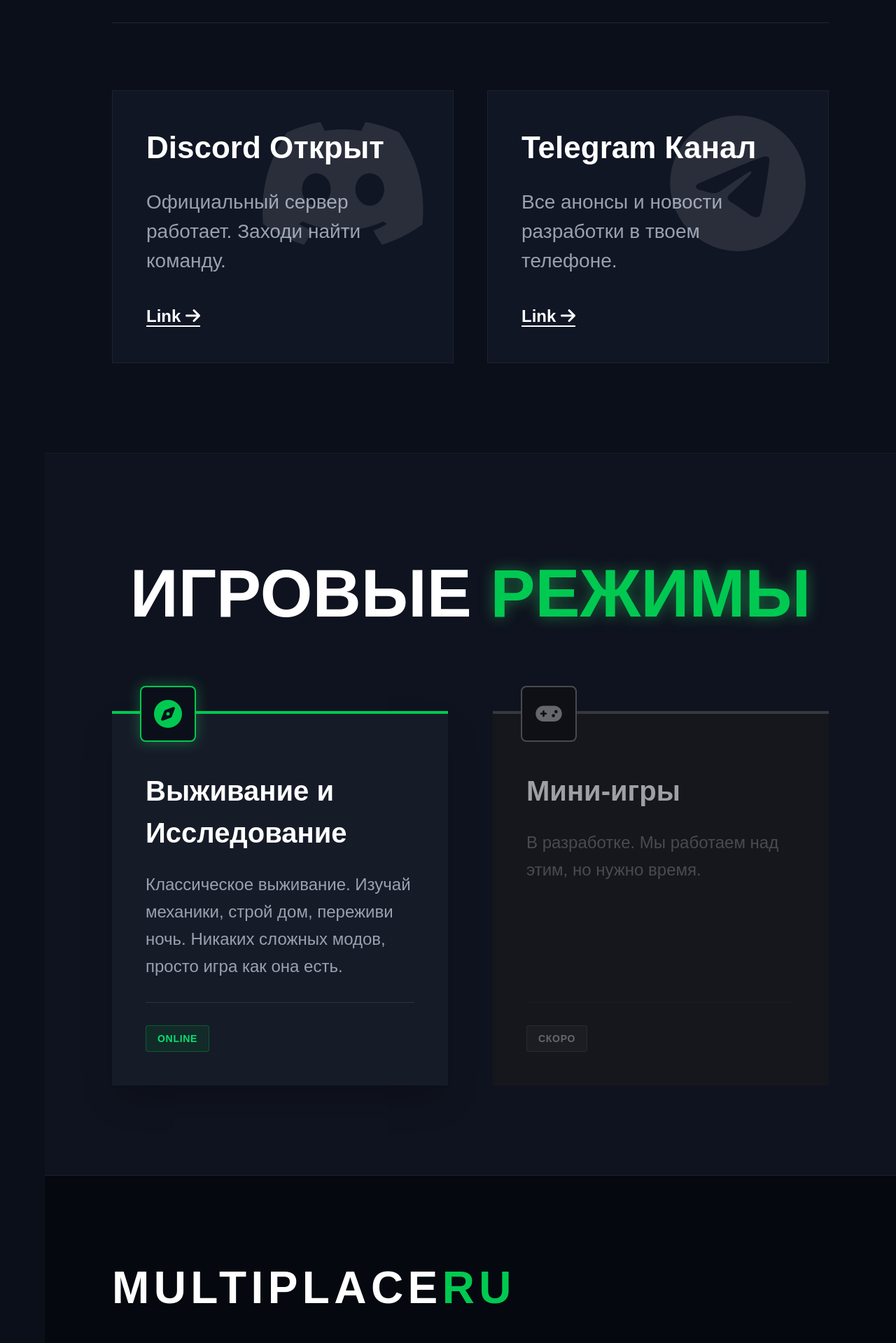
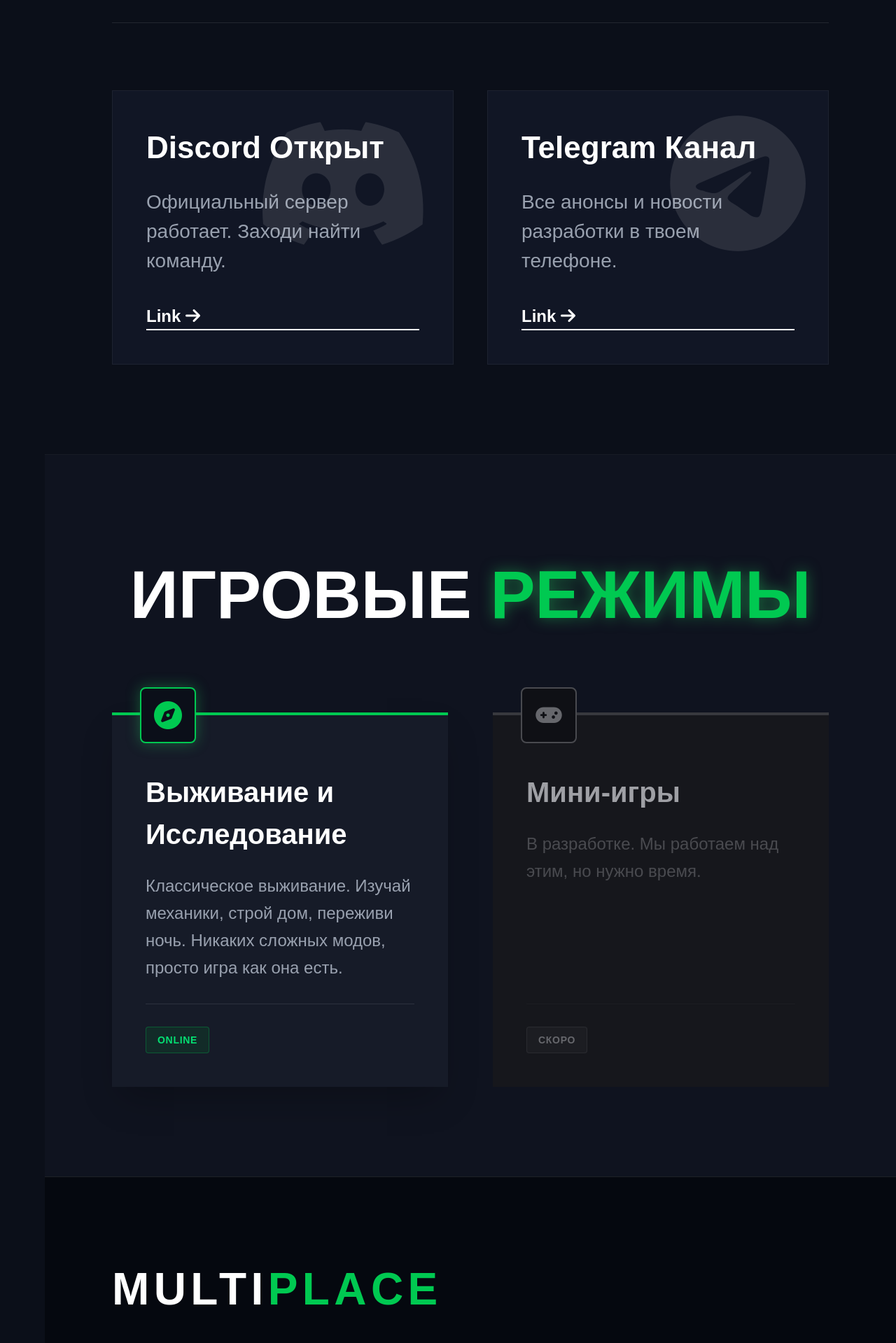
Before and after one commit to Reiclid/multyplacehytale, a Next.js app: page / in a window 1280 px wide. Shown: the part 1120-3039 px from the top of the page at 70% size. Built offline with nearby package versions, Linux system fonts and the light colour scheme; no server answers.

Commit message:
feat: fix media

```diff
--- a/app/components/AsideNavbar.tsx
+++ b/app/components/AsideNavbar.tsx
@@ -74,9 +74,9 @@ const AsideNavbar: React.FC<AsideProps> = ({ lang = 'en' }) => {
                 {/* FOOTER ICONS - BRAND COLORS ON HOVER */}
                 <div className="flex flex-col items-center gap-6 mb-4 opacity-50 group-hover:opacity-100 transition-opacity duration-300">
                     {/* Discord Blue Hover */}
-                    <a href="https://discord.gg/SMK6CF2Etq" className="hover:text-[#5865F2] transition-colors"><i className="fab fa-discord text-[2vw] text-white"></i></a>
+                    <a href="https://discord.gg/SMK6CF2Etq" className="hover:text-[#5865F2] transition-colors"><i className="hover:text-[#5865F2] fab fa-discord text-[2vw] text-white"></i></a>
                     {/* Telegram Blue Hover */}
-                    <a href="https://t.me/mphytale" className="hover:text-[#229ED9] transition-colors"><i className="fab fa-telegram text-[2vw] text-white"></i></a>
+                    <a href="https://t.me/mphytale" className="hover:text-[#229ED9] transition-colors"><i className="hover:text-[#229ED9] fab fa-telegram text-[2vw] text-white"></i></a>
                 </div>
             </aside>
 
--- a/app/page.tsx
+++ b/app/page.tsx
@@ -210,19 +210,19 @@ export default function Home() {
 
         <div className="grid grid-cols-1 min-[960px]:grid-cols-2 gap-8 min-[960px]:gap-12">
           {/* Discord Card - Now with Brand Colors */}
-          <article className="bg-[#111625] border border-white/5 p-8 min-[960px]:p-12 group relative overflow-hidden h-full hover:border-[#5865F2] transition-colors duration-300">
+          <a href="https://discord.gg/SMK6CF2Etq" className="bg-[#111625] border border-white/5 p-8 min-[960px]:p-12 group relative overflow-hidden h-full hover:border-[#5865F2] transition-colors duration-300">
             <div className="absolute top-0 right-0 p-8 opacity-10 group-hover:opacity-20 transition-opacity"><i className="fab fa-discord text-[120px] min-[960px]:text-[200px] text-white"></i></div>
             <h3 className="text-[32px] min-[960px]:text-[44px] font-bold text-white mb-4 min-[960px]:mb-6 group-hover:text-[#5865F2] transition-colors">{t.discordTitle}</h3>
             <p className="text-gray-400 text-[18px] min-[960px]:text-[28px] mb-6 min-[960px]:mb-10 font-light">{t.discordDesc}</p>
-            <a href="https://discord.gg/SMK6CF2Etq" className="text-[20px] min-[960px]:text-[24px] font-bold text-white border-b-2 border-white group-hover:border-[#5865F2] group-hover:text-[#5865F2] transition-colors">Link <i className="fas fa-arrow-right"></i></a>
-          </article>
+            <p className="text-[20px] min-[960px]:text-[24px] font-bold text-white border-b-2 border-white group-hover:border-[#5865F2] group-hover:text-[#5865F2] transition-colors">Link <i className="fas fa-arrow-right"></i></p>
+          </a>
           {/* Telegram Card - Now with Brand Colors */}
-          <article className="bg-[#111625] border border-white/5 p-8 min-[960px]:p-12 group relative overflow-hidden h-full hover:border-[#229ED9] transition-colors duration-300">
+          <a href="https://t.me/mphytale" className="bg-[#111625] border border-white/5 p-8 min-[960px]:p-12 group relative overflow-hidden h-full hover:border-[#229ED9] transition-colors duration-300">
             <div className="absolute top-0 right-0 p-8 opacity-10 group-hover:opacity-20 transition-opacity"><i className="fab fa-telegram text-[120px] min-[960px]:text-[200px] text-white"></i></div>
             <h3 className="text-[32px] min-[960px]:text-[44px] font-bold text-white mb-4 min-[960px]:mb-6 group-hover:text-[#229ED9] transition-colors">{t.telegramTitle}</h3>
             <p className="text-gray-400 text-[18px] min-[960px]:text-[28px] mb-6 min-[960px]:mb-10 font-light">{t.telegramDesc}</p>
-            <a href="https://t.me/mphytale" className="text-[20px] min-[960px]:text-[24px] font-bold text-white border-b-2 border-white group-hover:border-[#229ED9] group-hover:text-[#229ED9] transition-colors">Link <i className="fas fa-arrow-right"></i></a>
-          </article>
+            <p className="text-[20px] min-[960px]:text-[24px] font-bold text-white border-b-2 border-white group-hover:border-[#229ED9] group-hover:text-[#229ED9] transition-colors">Link <i className="fas fa-arrow-right"></i></p>
+          </a>
         </div>
       </section>
 
@@ -261,8 +261,8 @@ export default function Home() {
       <section id="contact" className="py-20 min-[960px]:py-32 bg-[#05080f] border-t border-white/10 px-6 min-[960px]:px-24 min-h-[50vh] flex flex-col justify-center">
         <div className="grid grid-cols-1 min-[960px]:grid-cols-2 gap-12 min-[960px]:gap-24">
           <div>
-            <div className="text-[48px] min-[960px]:text-[64px] font-display font-black text-white tracking-widest mb-6 min-[960px]:mb-10 leading-none">
-              MULTIPLACE<span className="text-green-500">RU</span>
+            <div className="text-[40px] min-[960px]:text-[64px] font-display font-black text-white tracking-widest mb-6 min-[960px]:mb-10 leading-none">
+              MULTI<span className="text-green-500">PLACE</span>
             </div>
             <p className="text-[20px] min-[960px]:text-[32px] text-gray-500 mb-8 min-[960px]:mb-16 max-w-2xl leading-tight">
               {t.footerTitle} <br /> {t.footerSub}
```
